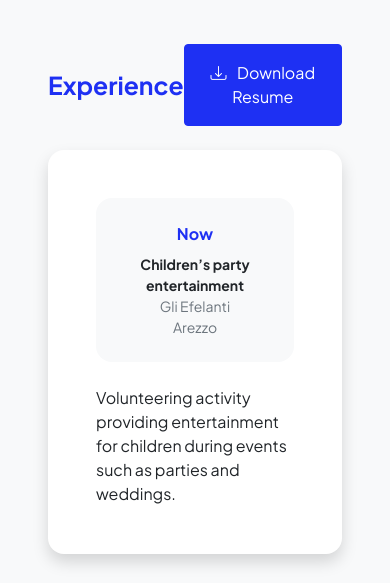
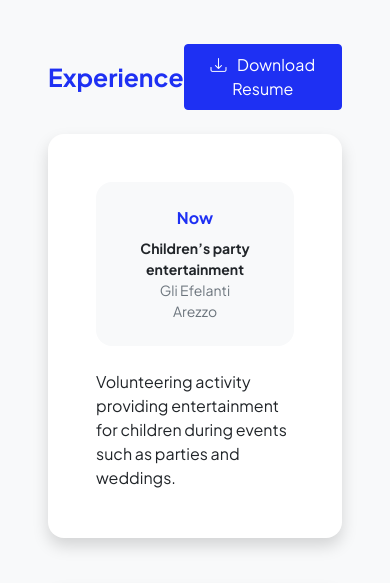
Before and after one commit to GennaiG00/MyPage, a plain HTML site: page resume.html in a window 390 px wide. Shown: the part 161-744 px from the top of the page. Drawn offline with nearby package versions, Linux system fonts and the light colour scheme.

Commit message:
Update, fix responsive interface

```diff
--- a/resume.html
+++ b/resume.html
@@ -47,7 +47,7 @@
                         <section>
                             <div class="d-flex align-items-center justify-content-between mb-4">
                                 <h2 class="text-primary fw-bolder mb-0">Experience</h2>
-                                <a class="btn btn-primary px-4 py-3 fs-6 btn-lg btn-sm" href="assets/One_Row_Academic_CV-2.pdf">
+                                <a class="btn btn-primary px-3 py-2 fs-6 btn-lg btn-sm" href="assets/One_Row_Academic_CV-2.pdf">
                                     <div class="d-inline-block bi bi-download me-2"></div>
                                     Download Resume
                                 </a>
```
